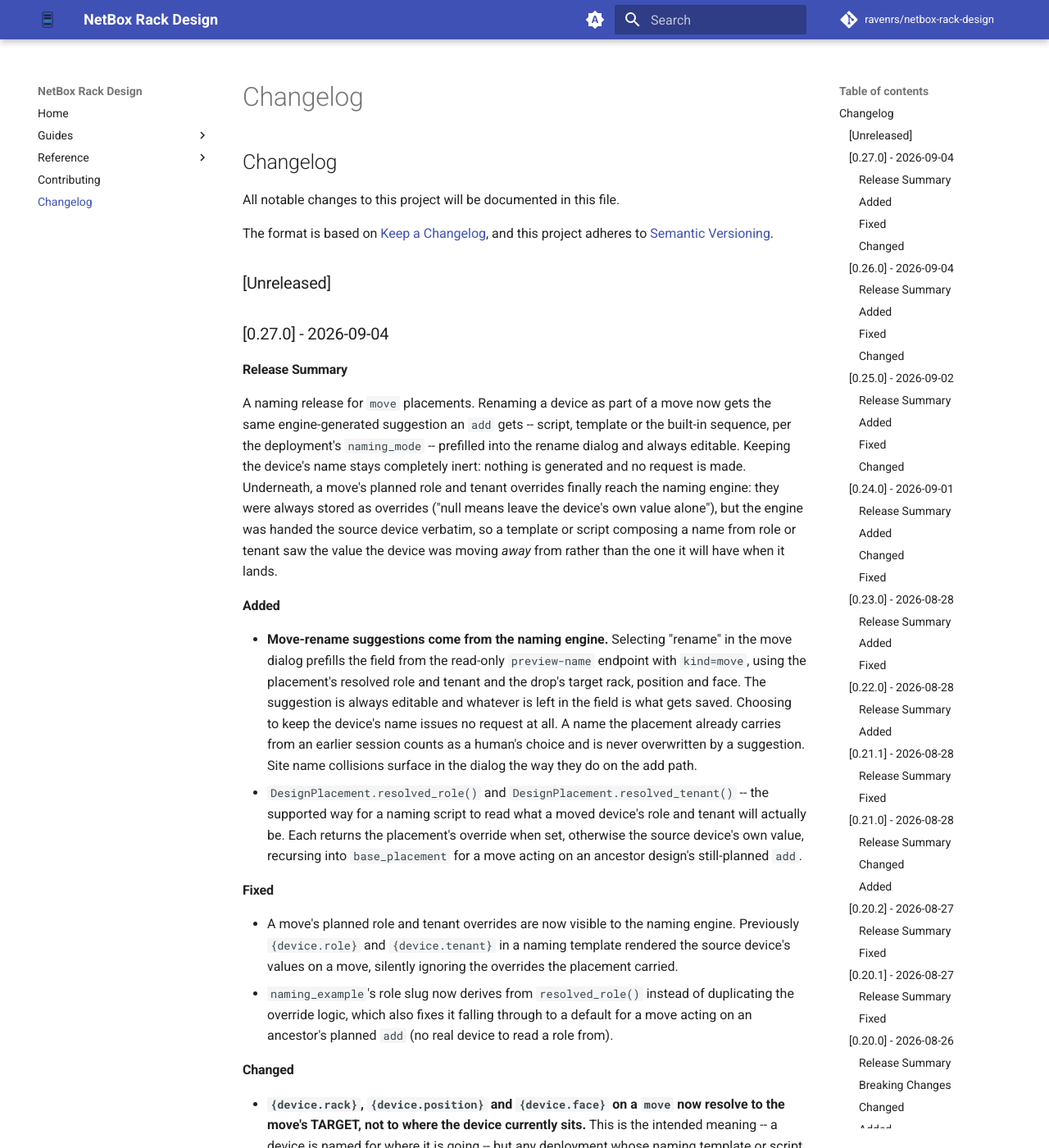
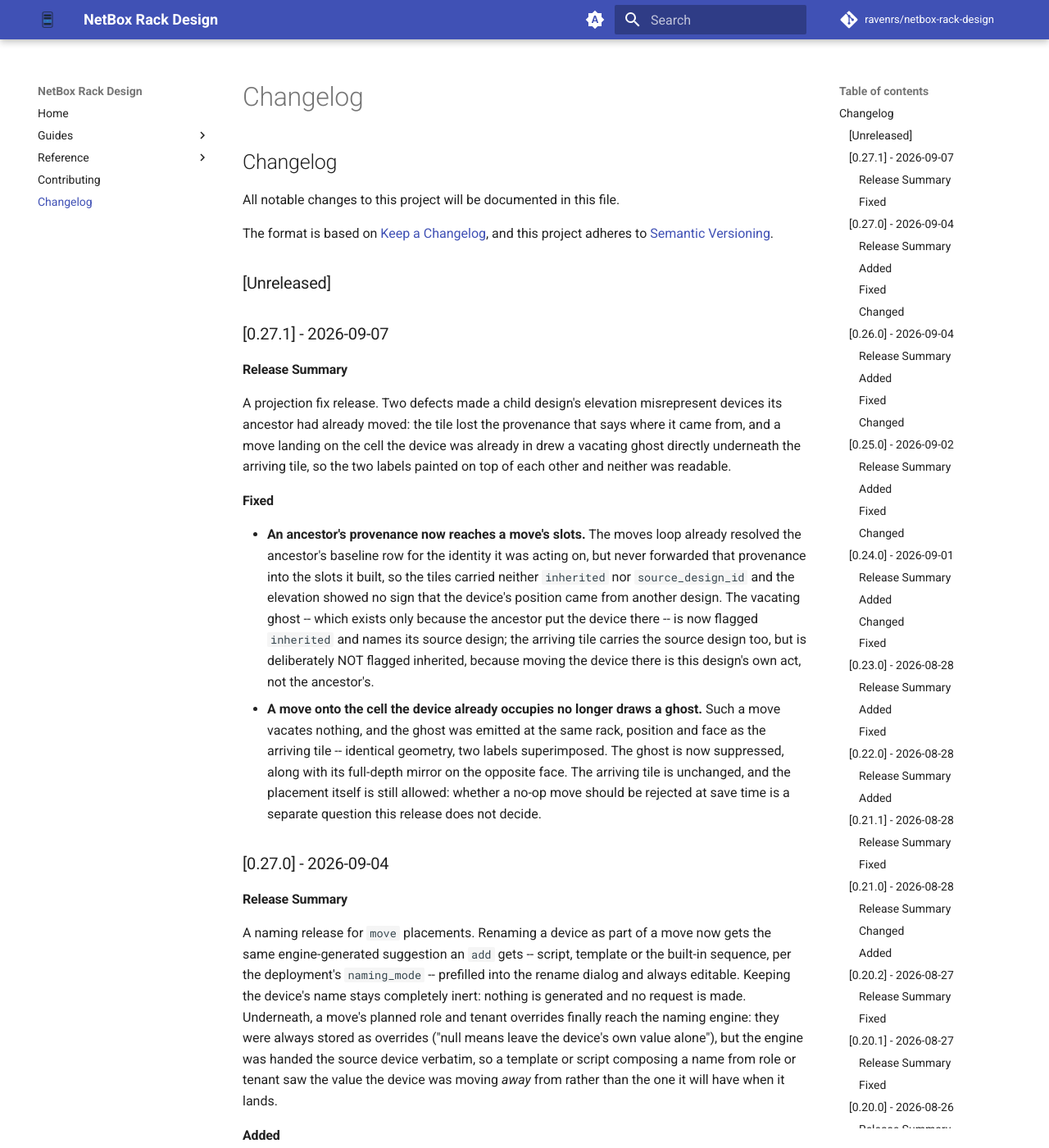
Before and after one commit to ravenrs/netbox-rack-design, an MkDocs documentation site: the page built from docs/changelog.md, in a window 1280 px wide and 1400 px high. Shown: the whole window at 82% size. Built offline with MkDocs 1.6.1 and Material for MkDocs 9.7.7, drawn with Linux system fonts in a browser that asks for light colours; comment, search, counter and statistics services are not loaded.

Commit message:
Release v0.27.1

```diff
--- a/CHANGELOG.md
+++ b/CHANGELOG.md
@@ -6,6 +6,35 @@
 and this project adheres to [Semantic Versioning](https://semver.org/spec/v2.0.0.html).
 
 ## [Unreleased]
+
+## [0.27.1] - 2026-09-07
+
+### Release Summary
+
+A projection fix release. Two defects made a child design's elevation
+misrepresent devices its ancestor had already moved: the tile lost the
+provenance that says where it came from, and a move landing on the cell the
+device was already in drew a vacating ghost directly underneath the arriving
+tile, so the two labels painted on top of each other and neither was readable.
+
+### Fixed
+
+- **An ancestor's provenance now reaches a move's slots.** The moves loop
+  already resolved the ancestor's baseline row for the identity it was acting
+  on, but never forwarded that provenance into the slots it built, so the tiles
+  carried neither `inherited` nor `source_design_id` and the elevation showed
+  no sign that the device's position came from another design. The vacating
+  ghost -- which exists only because the ancestor put the device there -- is now
+  flagged `inherited` and names its source design; the arriving tile carries
+  the source design too, but is deliberately NOT flagged inherited, because
+  moving the device there is this design's own act, not the ancestor's.
+- **A move onto the cell the device already occupies no longer draws a ghost.**
+  Such a move vacates nothing, and the ghost was emitted at the same rack,
+  position and face as the arriving tile -- identical geometry, two labels
+  superimposed. The ghost is now suppressed, along with its full-depth mirror
+  on the opposite face. The arriving tile is unchanged, and the placement
+  itself is still allowed: whether a no-op move should be rejected at save time
+  is a separate question this release does not decide.
 
 ## [0.27.0] - 2026-09-04
 
--- a/netbox_rack_design/__init__.py
+++ b/netbox_rack_design/__init__.py
@@ -9,7 +9,7 @@
 
 __author__ = """Petr Voronov"""
 __email__ = "ravenrs@gmail.com"
-__version__ = "0.27.0"
+__version__ = "0.27.1"
 
 
 from netbox.plugins import PluginConfig
--- a/pyproject.toml
+++ b/pyproject.toml
@@ -7,7 +7,7 @@
 
 [project]
 name =  "netbox-rack-design"
-version = "0.27.0"
+version = "0.27.1"
 authors = [
     {name = "Petr Voronov", email = "ravenrs@gmail.com"},
 ]
```
Also changed, not shown: COMPATIBILITY.md (+1 -0 lines).
